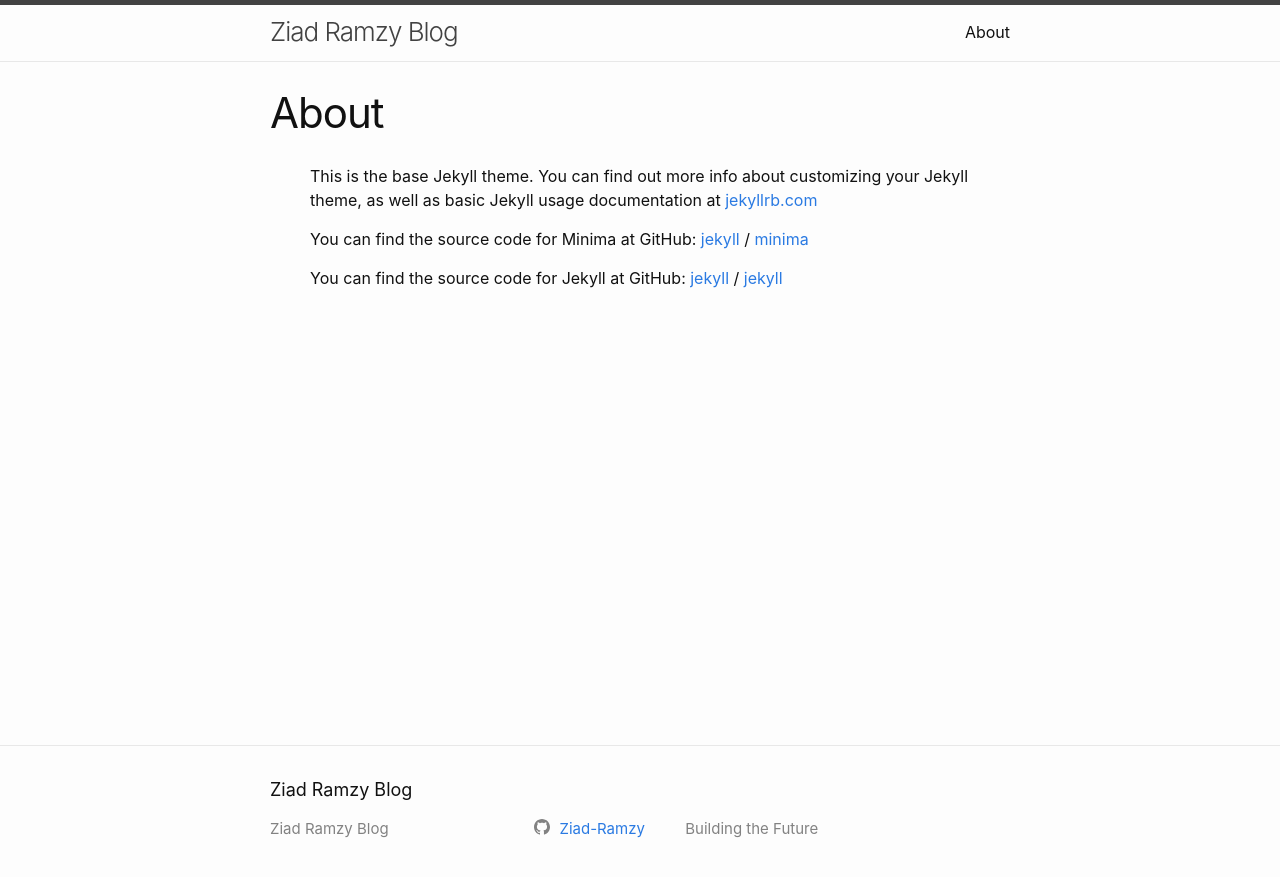
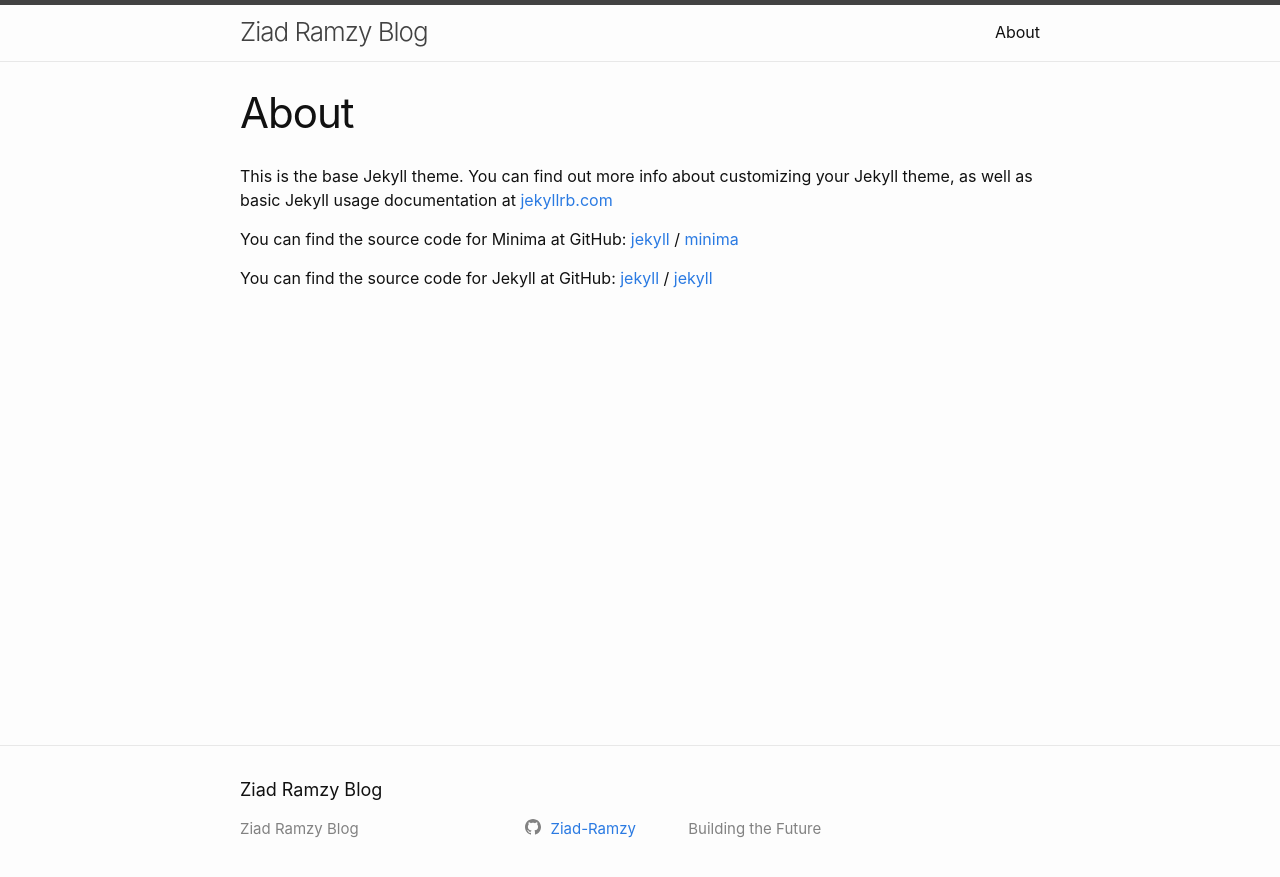
Before and after one commit to Ziad-Ramzy/ziad-ramzy.github.io, a Jekyll site: the page built from about.markdown, in a window 1280 px wide. Shown: the top 877 px of the page. Built offline with Jekyll 4.4.1, drawn with Linux system fonts in a browser that asks for light colours.

Commit message:
some customizations

```diff
--- a/assets/main.scss
+++ b/assets/main.scss
@@ -13,8 +13,9 @@ pre, code {
   border: 1px solid #333;
   border-radius: 6px;
 }
-.post-content {
-  max-width: 1000px;
-  margin: 0 auto;
-  padding: 0 40px;
+
+.wrapper {
+  max-width: 800px; /* adjust to your liking */
+  margin: 0 auto;   /* centers the wrapper */
+  padding: 0 2rem;  /* increases side spacing */
 }
```
